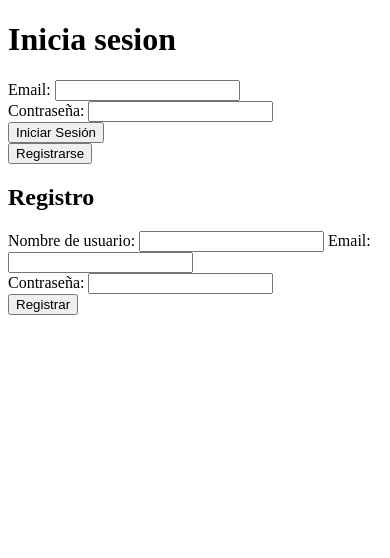
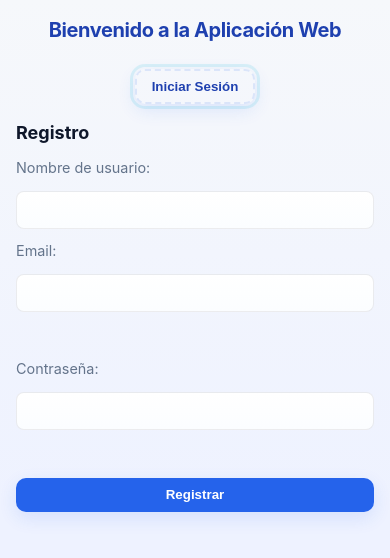
Before and after one commit to aloopez/avancelabo8, a plain HTML site: page FE/index.html in a window 390 px wide. Both pictures are taken after a click on the button "Registrarse". Drawn offline with Linux system fonts and the light colour scheme.

Commit message:
Refactor login/register UI and add styles
Improved the structure of index.html by wrapping login and register forms in separate containers and toggling their visibility. Enhanced form toggling logic in script.js for better UX. Added a new responsive and modern styles.css for consistent and accessible UI.

```diff
--- a/FE/index.html
+++ b/FE/index.html
@@ -4,12 +4,15 @@
     <meta charset="UTF-8" />
     <meta name="viewport" content="width=device-width, initial-scale=1.0" />
     <title>Frontend Home</title>
+    <link rel="stylesheet" href="styles.css" />
   </head>
   <body>
     <header>
-      <h1>Inicia sesion</h1>
+      <h1>Bienvenido a la Aplicación Web</h1>
     </header>
     <main>
+      <div id="loginFormContainer">
+        <h2>Iniciar Sesión</h2>
         <form id="loginForm">
           <label for="email">Email:</label>
           <input type="text" id="email" name="email" required />
@@ -19,7 +22,9 @@
           <br />
           <button type="submit">Iniciar Sesión</button>
         </form>
+      </div>
       <button id="registerButton">Registrarse</button>
+      <div id="registerFormContainer" style="display: none">
         <h2>Registro</h2>
         <form id="newUserForm">
           <label for="newUsername">Nombre de usuario:</label>
@@ -32,6 +37,7 @@
           <br />
           <button type="submit">Registrar</button>
         </form>
+      </div>
     </main>
     <script src="script.js"></script>
   </body>
--- a/FE/script.js
+++ b/FE/script.js
@@ -56,8 +56,21 @@ document.getElementById("newUserForm").addEventListener("submit", async function
         alert('No se pudo conectar al servidor');
     }
 });
+
 //how to change register form display none to showing
-document.getElementById("registerButton").addEventListener("click", function() {
-    document.getElementById("registerForm").style.display = "block";
-    document.getElementById("loginForm").style.display = "none";
-});
+function toggleForms() {
+    const loginFormContainer = document.getElementById("loginFormContainer");
+    const registerFormContainer = document.getElementById("registerFormContainer");
+    const toggleButton = document.getElementById("registerButton");
+
+    if (loginFormContainer.style.display === "none") {
+        loginFormContainer.style.display = "block";
+        registerFormContainer.style.display = "none";
+        toggleButton.textContent = "Registrarse";
+    } else {
+        loginFormContainer.style.display = "none";
+        registerFormContainer.style.display = "block";
+        toggleButton.textContent = "Iniciar Sesión";
+    }
+}
+document.getElementById("registerButton").addEventListener("click", toggleForms);
--- /dev/null
+++ b/FE/styles.css
@@ -0,0 +1,170 @@
+/* Estilos modernos y responsivos para index.html
+   - Mobile-first
+   - Variables para colores/espaciado
+   - Layout centrado, tarjetas para formularios
+   - Accesibilidad: focus visible
+ */
+
+:root{
+  --bg: #f6f8fb;
+  --card: #ffffff;
+  --primary: #2563eb; /* azul */
+  --primary-600: #1e40af;
+  --accent: #06b6d4; /* cyan */
+  --text: #0f172a;
+  --muted: #64748b;
+  --success: #16a34a;
+  --danger: #dc2626;
+  --radius: 12px;
+  --shadow: 0 6px 18px rgba(16,24,40,0.08);
+  --glass: rgba(255,255,255,0.6);
+  --max-width: 960px;
+  --gap: 1rem;
+}
+
+/* Reset y tipografía */
+*{box-sizing:border-box}
+html,body{height:100%}
+body{
+  margin:0;
+  font-family: Inter, ui-sans-serif, system-ui, -apple-system, "Segoe UI", Roboto, "Helvetica Neue", Arial;
+  background: linear-gradient(180deg,var(--bg), #eef2ff 60%);
+  color:var(--text);
+  -webkit-font-smoothing:antialiased;
+  -moz-osx-font-smoothing:grayscale;
+  line-height:1.45;
+  padding:2rem 1rem;
+}
+
+.wrap{
+  max-width:var(--max-width);
+  margin:0 auto;
+}
+
+header{
+  text-align:center;
+  margin-bottom:1.5rem;
+}
+header h1{
+  margin:0;
+  font-size:1.5rem;
+  letter-spacing:-0.02em;
+  color:var(--primary-600);
+}
+
+main{
+  display:flex;
+  flex-direction:column;
+  gap:1rem;
+  align-items:center;
+}
+
+/* Contenedores de formularios */
+.card{
+  background:var(--card);
+  border-radius:var(--radius);
+  box-shadow:var(--shadow);
+  padding:1.25rem;
+  width:100%;
+  max-width:420px;
+  border:1px solid rgba(15,23,42,0.04);
+}
+
+h2{
+  margin:0 0 0.75rem 0;
+  font-size:1.125rem;
+  color:var(--text);
+}
+
+form{
+  display:flex;
+  flex-direction:column;
+  gap:0.75rem;
+}
+
+label{
+  font-size:0.9rem;
+  color:var(--muted);
+}
+
+input[type="text"], input[type="password"], input[type="email"], textarea{
+  width:100%;
+  padding:0.6rem 0.75rem;
+  border-radius:8px;
+  border:1px solid rgba(15,23,42,0.08);
+  background:linear-gradient(180deg, #fff, #fbfdff);
+  font-size:0.95rem;
+  color:var(--text);
+  transition:box-shadow .15s ease, border-color .15s ease, transform .05s ease;
+}
+
+input:focus, textarea:focus{
+  outline:3px solid rgba(37,99,235,0.12);
+  border-color:var(--primary);
+  box-shadow:0 6px 18px rgba(37,99,235,0.08);
+}
+
+button{
+  display:inline-flex;
+  align-items:center;
+  justify-content:center;
+  gap:0.5rem;
+  padding:0.6rem 0.9rem;
+  border-radius:10px;
+  border:0;
+  background:var(--primary);
+  color:#fff;
+  font-weight:600;
+  cursor:pointer;
+  box-shadow:0 6px 18px rgba(37,99,235,0.12);
+  transition:transform .08s ease, box-shadow .12s ease, background .12s ease;
+}
+
+button:hover{ transform:translateY(-2px); background:var(--primary-600) }
+button:active{ transform:translateY(0) }
+button:focus{ outline:3px solid rgba(6,182,212,0.12) }
+
+#registerButton{
+  background:transparent;
+  color:var(--primary-600);
+  border:2px dashed rgba(37,99,235,0.12);
+  padding:0.5rem 0.9rem;
+  border-radius:10px;
+}
+
+#registerButton:hover{ background:rgba(37,99,235,0.04) }
+
+/* Layout específico: formulario de login centrado y registro debajo */
+#loginFormContainer{ width:100%; display:flex; flex-direction:column; align-items:center; }
+#loginFormContainer .card{max-width:420px}
+
+#registerFormContainer{ width:100%; display:flex; justify-content:center; }
+
+/* Mensajes de ayuda y errores */
+.muted{ color:var(--muted); font-size:0.85rem }
+.error{ color:var(--danger); font-size:0.9rem }
+.success{ color:var(--success); font-size:0.9rem }
+
+/* Responsive: en pantallas grandes muestra ambos formularios lado a lado */
+@media (min-width:860px){
+  main{ flex-direction:row; align-items:flex-start; justify-content:center; gap:2rem }
+  #loginFormContainer, #registerFormContainer{ flex:1; max-width:460px }
+  #registerFormContainer{ align-items:flex-start }
+}
+
+/* Pequeños toques visuales */
+header p{ color:var(--muted) }
+
+/* Mejoras de accesibilidad: agrandar foco para teclado */
+:focus{ outline-offset:2px }
+
+/* Utilidades */
+.hidden{ display:none !important }
+.center{ display:flex; align-items:center; justify-content:center }
+
+/* Compatibilidad: evita que formularios se vean demasiado estrechos en móviles */
+@media (max-width:420px){
+  body{ padding:1rem }
+  .card{ padding:1rem }
+  header h1{ font-size:1.25rem }
+}
```
Lines whose indentation alone changed are shown as unchanged.
